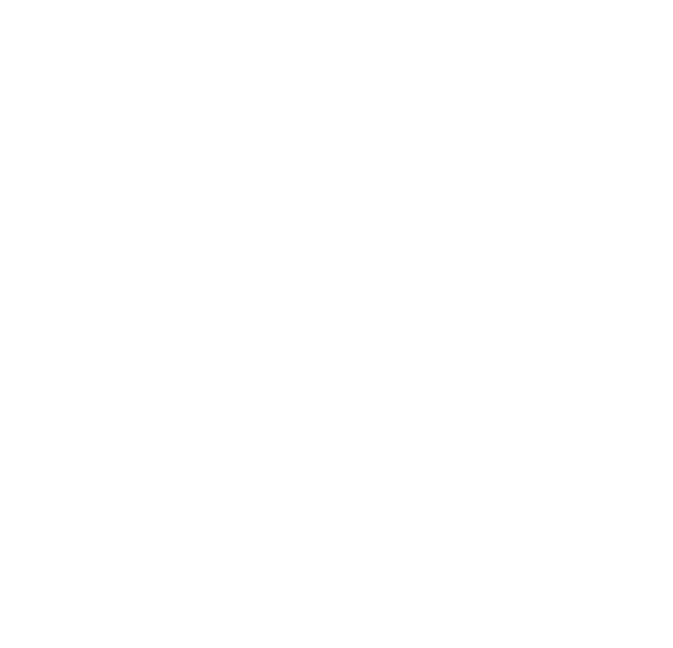
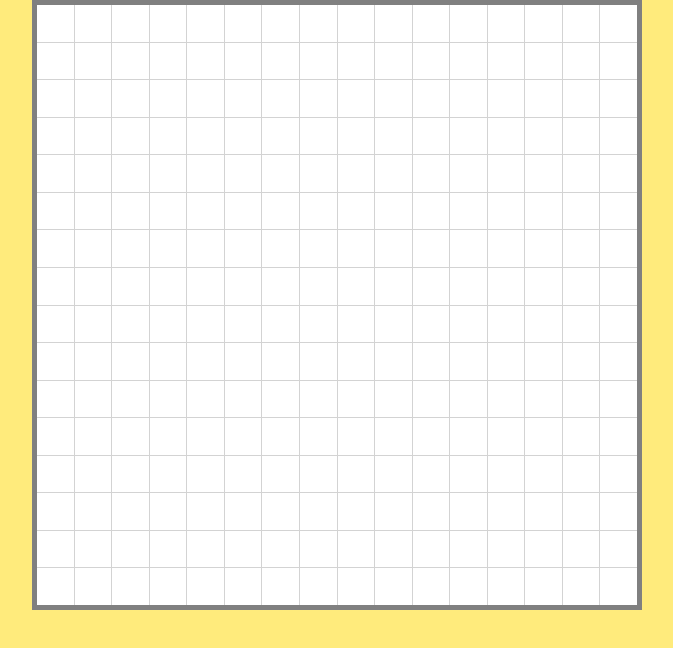
Before and after one commit to albeey/etch-a-sketch, a plain HTML site: page index.html in a window 1280 px wide. Shown: the whole page, without its empty margins (303-976 px from the left). Drawn offline with Linux system fonts and the light colour scheme.

Commit message:
Finish grid mecanism and colored cells

```diff
--- a/index.html
+++ b/index.html
@@ -8,5 +8,7 @@
 </head>
 <body>
 
+  <div id="grid-container"></div>
+
 </body>
 </html>
--- a/scripts/script.js
+++ b/scripts/script.js
@@ -0,0 +1,48 @@
+function generateGrid(gridSize = 16) {
+  const container = document.querySelector("#grid-container");
+
+  for (let r = 0; r < gridSize; r++) {
+    // Create row
+    const row = document.createElement("div");
+    row.classList.add("row");
+    container.appendChild(row);
+
+    // Create gridSize amount of cells in the row
+    for (let c = 0; c < gridSize; c++) {
+      const cell = document.createElement("div");
+      cell.classList.add("cell");
+      row.appendChild(cell);
+    }
+  }
+}
+
+generateGrid()
+
+const cells = document.querySelectorAll(".cell");
+
+cells.forEach(cell => {
+  cell.addEventListener("mouseenter", changeCellColor)
+})
+
+function changeCellColor() {
+  if (!this.style.backgroundColor) {
+    const bgColor = generateRGBcolor();
+    this.style.backgroundColor = bgColor;
+
+    console.log(this.style.backgroundColor)
+  } else {
+    this.style.border = "5px"
+  }
+
+}
+
+function generateRGBcolor() {
+  let rgb = [];
+
+  for (let i = 0; i < 3; i++) {
+    const num = Math.floor(Math.random() * (255 - 0 + 1)) + 0;
+    rgb.push(num);
+  }
+
+  return `rgb(${rgb[0]}, ${rgb[1]}, ${rgb[2]})`
+}
--- a/styles/style.css
+++ b/styles/style.css
@@ -0,0 +1,31 @@
+* {
+  margin: 0px;
+  padding: 0px;
+}
+
+body {
+  display: flex;
+  justify-content: center;
+  background-color: #ffeb7c;
+}
+
+#grid-container {
+  border: 5px solid gray;
+  width: 600px;
+  height: 600px;
+  display: flex;
+  flex-direction: column;
+  gap: 1px;
+  background-color: lightgray;
+}
+
+.row {
+  flex: 1;
+  display: flex;
+  gap: 1px;
+}
+
+.cell {
+  flex: 1;
+  background-color: white;
+}
```
